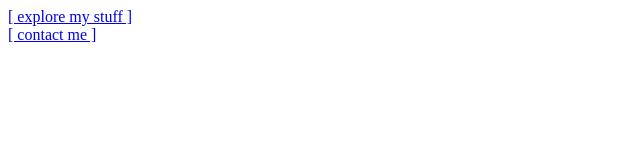
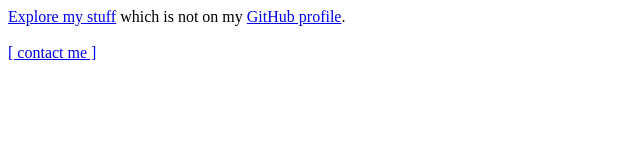
Before and after one commit to gmzabos/gmzabos.github.io, a plain HTML site: page index.html in a window 1280 px wide. Shown: the whole page, without its empty margins (0-640 px from the left). Drawn offline with Linux system fonts and the light colour scheme.

Commit message:
Update index.html

```diff
--- a/index.html
+++ b/index.html
@@ -1,7 +1,7 @@
 <html>
 <title>uninvited's home page</title>
 <body>
- <a href="./documents"> [ explore my stuff ] </a>
+ <a href="./documents">Explore my stuff</a> which is not on my <a href="https://github.com/gmzabos">GitHub profile</a>.<br>
  <br /> <a href="mailto:gmz@codeaffen.org"> [ contact me ] </a>
 </body>
 </html>
```
